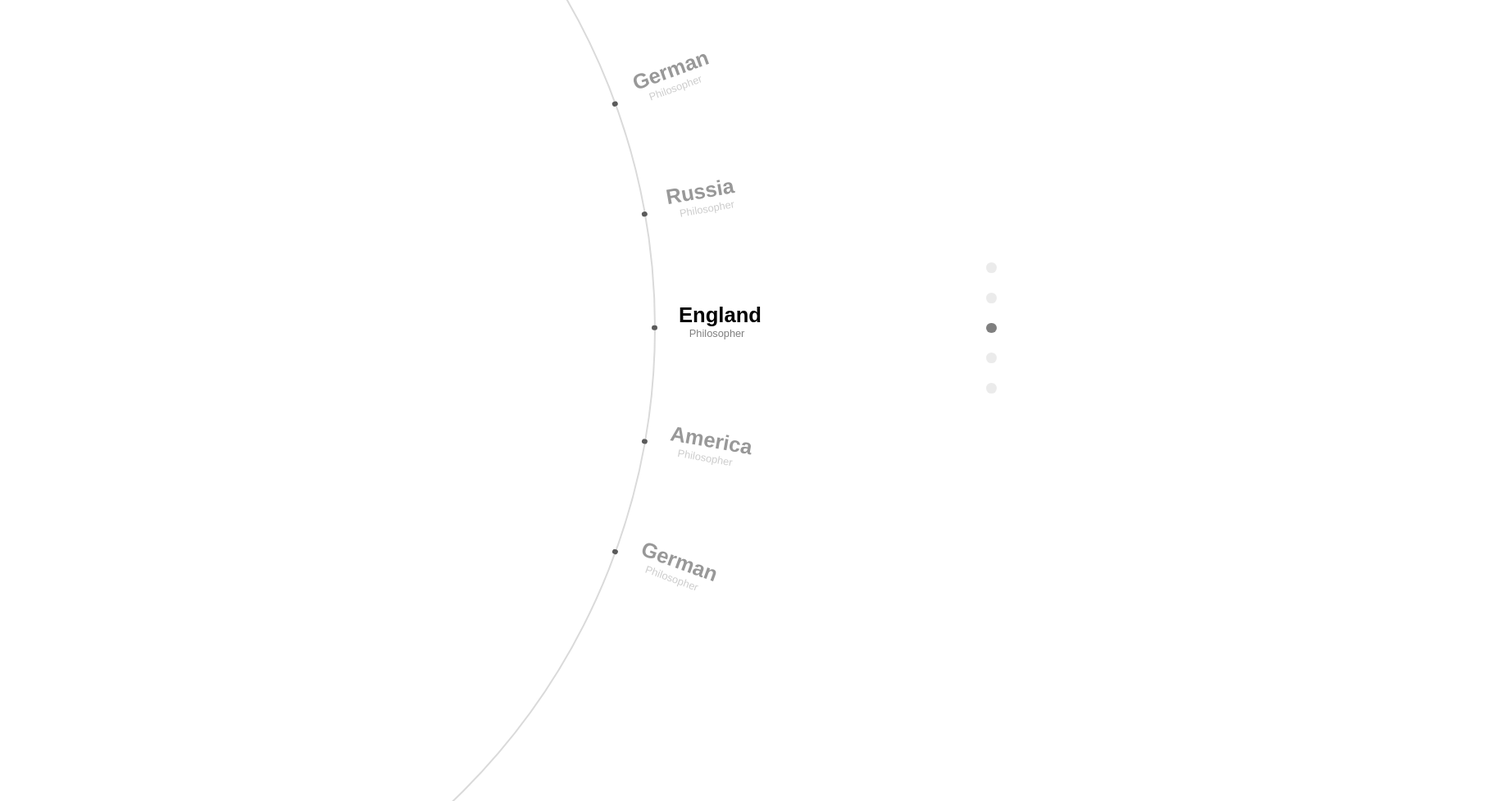
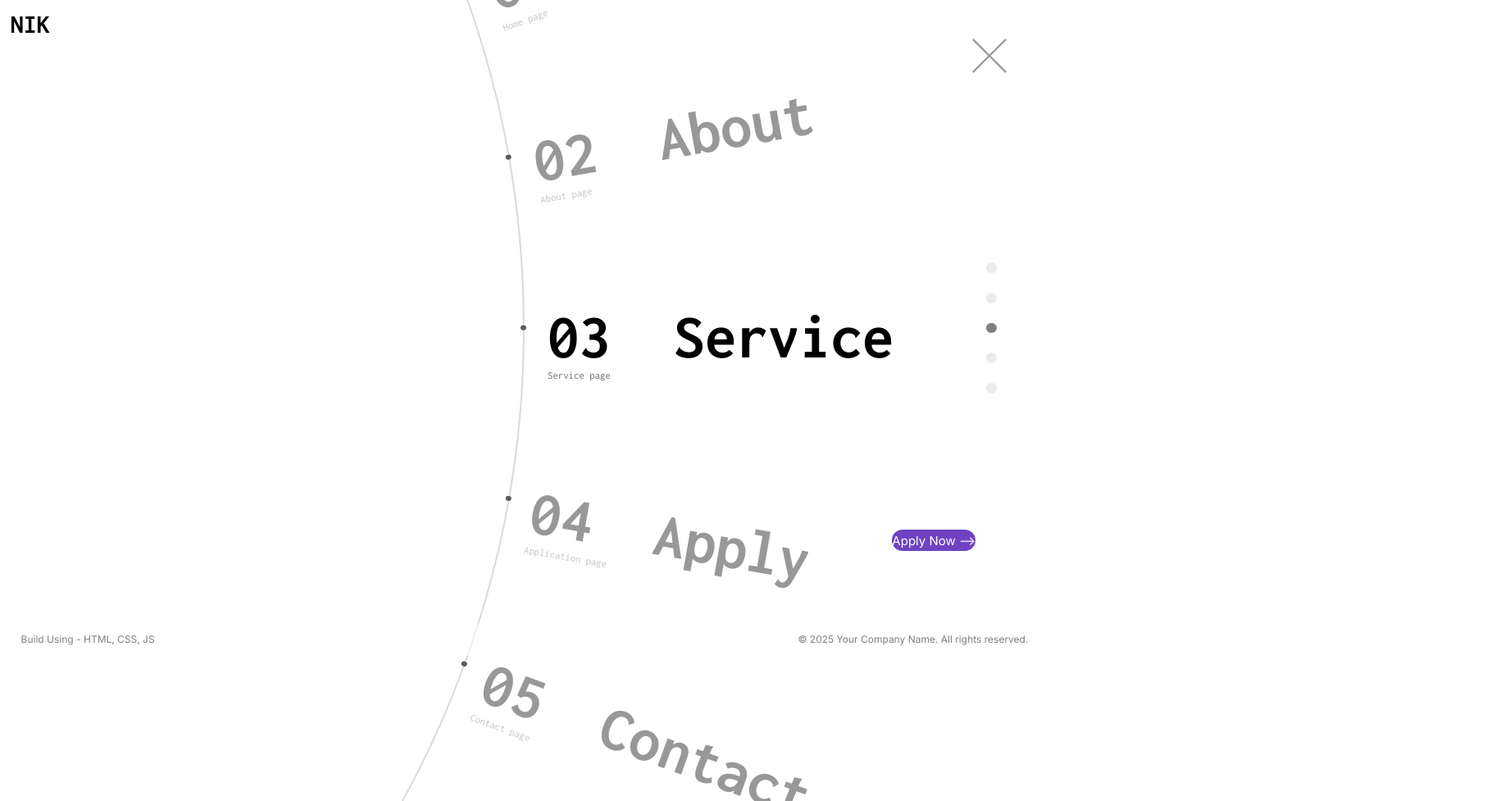
Before and after one commit to 98379837/Learning-Activities, a plain HTML site: page Circular Navigation/index.html in a window 1280 px wide. Shown: the top 977 px of the page at 82% size, 1836 px wide, since content can reach past the window. Drawn offline with nearby package versions, Linux system fonts and the light colour scheme.

Commit message:
UI Fixed

```diff
--- a/Circular Navigation/index.html
+++ b/Circular Navigation/index.html
@@ -8,14 +8,22 @@
 </head>
 <body>
     <div id="main">
+        <div class="logo">
+            <h1>NIK</h1>
+        </div>
+        <div class="close">
+            <svg xmlns="http://www.w3.org/2000/svg" x="0px" y="0px" width="100" height="100" viewBox="0 0 50 50">
+             <path d="M 7.71875 6.28125 L 6.28125 7.71875 L 23.5625 25 L 6.28125 42.28125 L 7.71875 43.71875 L 25 26.4375 L 42.28125 43.71875 L 43.71875 42.28125 L 26.4375 25 L 43.71875 7.71875 L 42.28125 6.28125 L 25 23.5625 Z"></path>
+            </svg>
+        </div>
         <div id="circle">
             <div class="stripe str1">
                 <div class="first">
                     <div class="smcircle"></div>
                 </div>
                 <div class="sec">
-                    <h4>German</h4>
-                    <h6>Philosopher</h6>
+                    <h4>01&nbsp;&nbsp;Home</h4>
+                    <h6>Home page</h6>
                 </div>
             </div>
             <div class="stripe str2">
@@ -23,8 +31,8 @@
                     <div class="smcircle"></div>
                 </div>
                 <div class="sec">
-                    <h4>Russia</h4>
-                    <h6>Philosopher</h6>
+                    <h4>02&nbsp;&nbsp;About</h4>
+                    <h6>About page</h6>
                 </div>
             </div>
             <div class="stripe str3">
@@ -32,8 +40,8 @@
                     <div class="smcircle"></div>
                 </div>
                 <div class="sec">
-                    <h4>England</h4>
-                    <h6>Philosopher</h6>
+                    <h4>03&nbsp;&nbsp;Service</h4>
+                    <h6>Service page</h6>
                 </div>
             </div>
             <div class="stripe str4">
@@ -41,8 +49,8 @@
                     <div class="smcircle"></div>
                 </div>
                 <div class="sec">
-                    <h4>America</h4>
-                    <h6>Philosopher</h6>
+                    <h4>04&nbsp;&nbsp;Apply</h4>
+                    <h6>Application page</h6>
                 </div>
             </div>
             <div class="stripe str5">
@@ -50,8 +58,8 @@
                     <div class="smcircle"></div>
                 </div>
                 <div class="sec">
-                    <h4>German</h4>
-                    <h6>Philosopher</h6>
+                    <h4>05&nbsp;&nbsp;Contact</h4>
+                    <h6>Contact page</h6>
                 </div>
             </div>
         </div>
@@ -62,6 +70,13 @@
             <div class="mncircle"></div>
             <div class="mncircle"></div>
         </div>
+        <div id="btn">
+            <a href="#">Apply Now --></a>
+        </div>
+        <footer>
+            <p>Build Using - HTML, CSS, JS</p>
+            &copy; 2025 Your Company Name. All rights reserved.
+        </footer>
     </div>
 
     <script src="https://cdnjs.cloudflare.com/ajax/libs/gsap/3.13.0/gsap.min.js" integrity="sha512-NcZdtrT77bJr4STcmsGAESr06BYGE8woZdSdEgqnpyqac7sugNO+Tr4bGwGF3MsnEkGKhU2KL2xh6Ec+BqsaHA==" crossorigin="anonymous" referrerpolicy="no-referrer"></script>
--- a/Circular Navigation/script.js
+++ b/Circular Navigation/script.js
@@ -1,44 +1,59 @@
-var active = 3;
-var mncircles = document.querySelectorAll(".mncircle");
-var sec = document.querySelectorAll(".sec");
+let activeIndex = 2; // Start at 3rd stripe (0-based index)
+const totalSteps = 5;
+const anglePerStep = 10; // You can tweak this for rotation size
+const mncircles = document.querySelectorAll(".mncircle");
+const sec = document.querySelectorAll(".sec");
 
-gsap.to(mncircles[active-1],{
-    opacity: .5
-})
+// Initial setup
+rotateToIndex(activeIndex);
 
-gsap.to(sec[active-1],{
-    opacity: 1
-})
+// === Rotate to Index ===
+function rotateToIndex(index) {
+    const rotation = (2 - index) * anglePerStep;
 
-mncircles.forEach(function(val, index){
-    val.addEventListener("click", function(){
-        gsap.to("#circle", {
-            rotate: (3-(index+1))*10,
-            ease: Expo.easeInOut,
-            duration: 1
-        })
-        greyout();
-        gsap.to(this, {
-            opacity: .5
-        })
-        gsap.to(sec[index],{
-            opacity: 1
-        })
-    })
-})
+    gsap.to("#circle", {
+        rotate: rotation,
+        ease: "power3.out", // smoother than power2 / expo
+        duration: 1.2        // longer for smoother feel
+    });
 
-function greyout(){
-    gsap.to(mncircles,{
-        opacity: .08
-    })
-
-    gsap.to(sec, {
-        opacity: .4
-    })
+    updateIndicators(index);
 }
 
- gsap.to("#circle", {
-    rotate: 0,
-    ease: Expo.easeInOut,
-    duration: 2
-})
+// === Update mncircles and sec sections ===
+function updateIndicators(index) {
+    mncircles.forEach((circle, i) => {
+        gsap.to(circle, { opacity: i === index ? 0.5 : 0.08 });
+    });
+    sec.forEach((section, i) => {
+        gsap.to(section, { opacity: i === index ? 1 : 0.4 });
+    });
+}
+
+// === Handle Scroll with Looping and Debounce ===
+let scrollCooldown = false;
+
+window.addEventListener("wheel", (e) => {
+    if (scrollCooldown) return;
+
+    scrollCooldown = true;
+    setTimeout(() => scrollCooldown = false, 700); // control scroll frequency
+
+    if (e.deltaY > 0) {
+        // Scroll down
+        activeIndex = (activeIndex + 1) % totalSteps;
+    } else if (e.deltaY < 0) {
+        // Scroll up with wraparound
+        activeIndex = (activeIndex - 1 + totalSteps) % totalSteps;
+    }
+
+    rotateToIndex(activeIndex);
+});
+
+// === Handle Clicks on mncircle ===
+mncircles.forEach((val, index) => {
+    val.addEventListener("click", function () {
+        activeIndex = index;
+        rotateToIndex(activeIndex);
+    });
+});
--- a/Circular Navigation/style.css
+++ b/Circular Navigation/style.css
@@ -1,13 +1,15 @@
+@import url('https://fonts.googleapis.com/css2?family=Inconsolata:wght@200..900&family=Inter:ital,opsz,wght@0,14..32,100..900;1,14..32,100..900&display=swap');
 *{
     margin: 0;
     padding: 0;
     box-sizing: border-box;
-    font-family: sans-serif;
 }
 
 html,body{
     width: 100%;
     height: 100%;
+    overflow: hidden;
+    font-family: "Inconsolata", monospace;
 }
 
 #main{
@@ -21,12 +23,12 @@ html,body{
     justify-content: center;
     align-items: center;
     border-radius: 50%;
-    left: -100vh;
+    left: -220vh;
     top: 50%;
     transform: translate(0%, -50%) rotate(100deg);
     position: absolute;
-    width: 200vh;
-    height: 200vh;
+    width: 300vh;
+    height: 300vh;
     border: 2px solid #dadada;
 }
 
@@ -78,10 +80,9 @@ html,body{
 }
 
 .sec h4{
-    font-size: 2vw;
+    font-size: 6vw;
 }
 .sec h6{
-    padding-left: 1vw;
     font-size: 1vw;
     opacity: .5;
     font-weight: 500;
@@ -108,3 +109,71 @@ html,body{
     background-color: #000000;
     cursor: pointer;
 }
+
+.logo{
+    width: 100%;
+}
+
+.logo h1{
+    padding: 1%;
+}
+
+.close {
+    position: absolute;
+    top: 5%;
+    right: 3.5%;
+    opacity: .4;
+    transition: opacity .2s ease-in-out;
+    height: 7%;
+    display: inline-block;
+}
+
+.close:hover{
+    opacity: 1;
+}
+
+.close svg {
+  width: 100%;
+  height: 100%;
+  display: block;
+}
+
+#btn{
+    position: absolute;
+    bottom: 16%;
+    right: 7%;
+    background-color: #6f42c1;
+    width: 8vw;
+    height: 2vw;
+    border-radius: 25px;
+    display: flex;
+    justify-content: center;
+    align-items: center;
+    transition: .2s ease-in-out;
+}
+
+#btn:hover{
+    background-color: #59349c;
+}
+
+#btn a{
+    font-size: 15px;
+    text-decoration: none;
+    color: white;
+    font-family: "Inter", sans-serif;
+}
+
+
+footer {
+    position: fixed; /* instead of absolute */
+    bottom: 0;
+    left: 0;
+    width: 100%;
+    font-size: 12px;
+    font-family: "Inter", sans-serif;
+    opacity: 0.5;
+    padding: 1% 2%;
+    display: flex;
+    justify-content: space-between;
+    background-color: white; /* or any background */
+}
```
